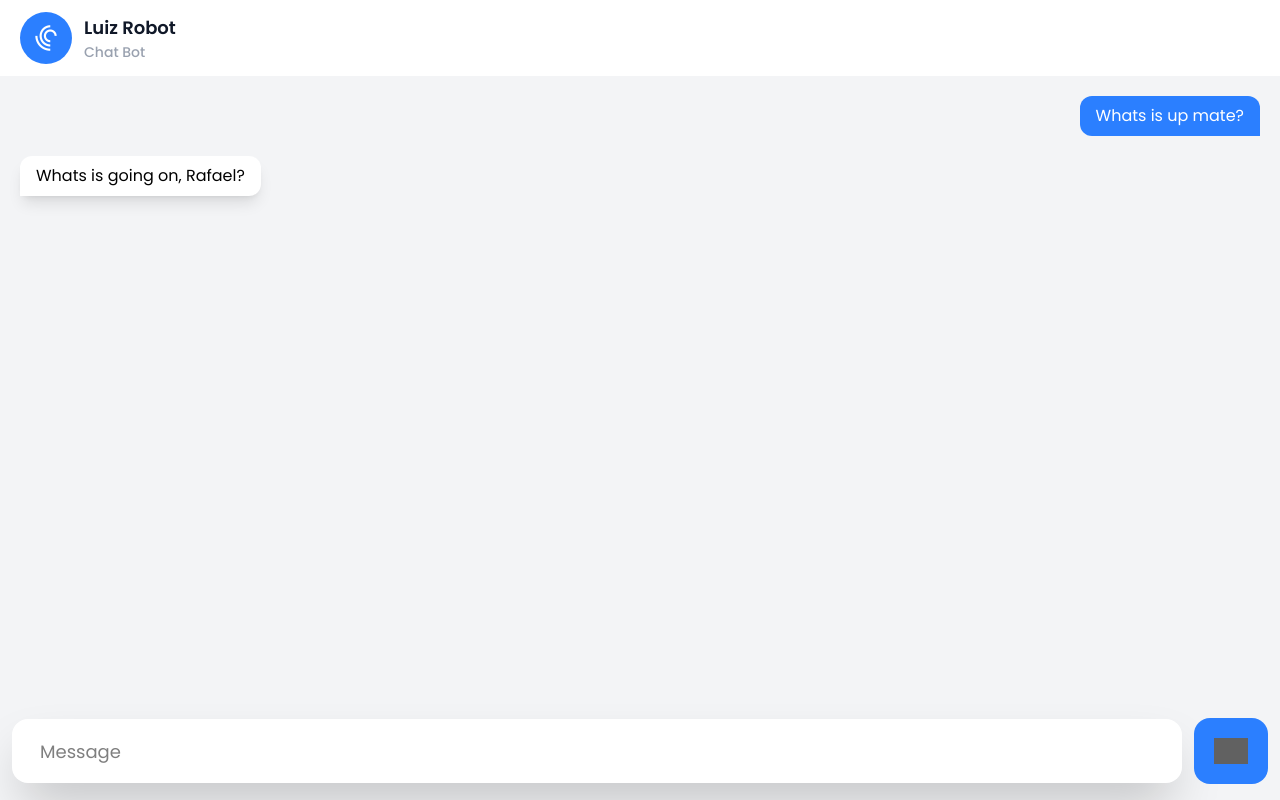
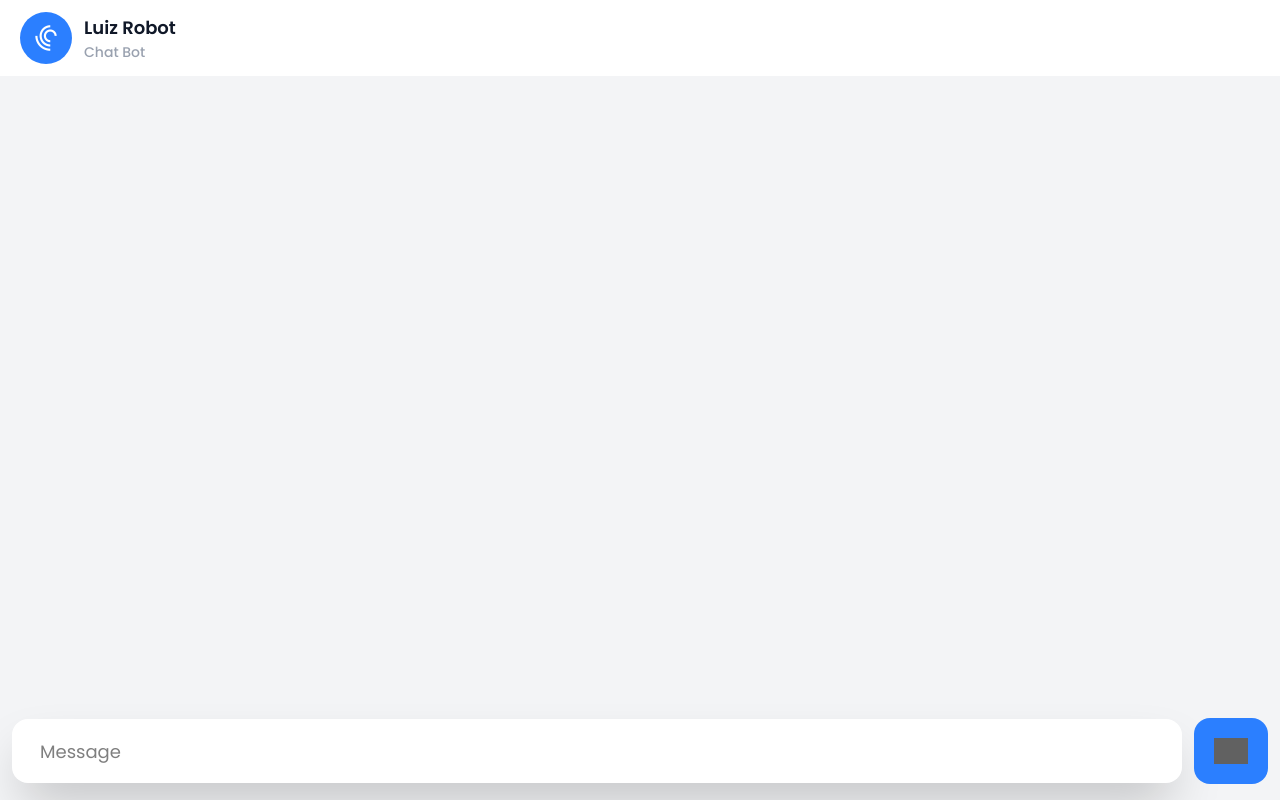
Before and after one commit to devrafael7/ChatBot, a React (Vite) app in the folder frontend/: page /Chat in a window 1280 px wide. Built offline with nearby package versions, Linux system fonts and the light colour scheme; grey boxes are pictures that could not be loaded.

Commit message:
it's already sending message from user

```diff
--- a/frontend/src/components/DefaultInput.tsx
+++ b/frontend/src/components/DefaultInput.tsx
@@ -1,16 +1,23 @@
 import type React from "react";
-
 
 type DefaultInputProps = {
     placeholder: string;
     type: string;
     className?: string;
+    value?: string;
+    onChange?: (e: React.ChangeEvent<HTMLInputElement>) => void;
 }
 
-const DefaultInput: React.FC<DefaultInputProps> = ({placeholder = "", type="", className=""}) => {
+const DefaultInput: React.FC<DefaultInputProps> = ({placeholder = "", type = "", className = "", value = "", onChange}) => {
     return (
-        <input className={`flex items-center outline-none border-none ${className}`} placeholder={placeholder} type={type} />
-    )
-}
+        <input
+            value={value}
+            onChange={onChange}
+            className={`flex items-center outline-none border-none ${className}`}
+            placeholder={placeholder}
+            type={type}
+        />
+    );
+};
 
 export default DefaultInput;
--- a/frontend/src/components/SendMessage.tsx
+++ b/frontend/src/components/SendMessage.tsx
@@ -3,11 +3,12 @@ import type React from "react";
 type SendMessageProps = {
     src: string;
     className: string;
+    onClick: ()=> void;
 }
 
-const SendMessage: React.FC<SendMessageProps> = ({src = "", className = ""}) => {
+const SendMessage: React.FC<SendMessageProps> = ({onClick, src = "", className = ""}) => {
     return (
-        <div className="bg-blue-500 w-max h-max rounded-2xl flex justify-center items-center">
+        <div className="bg-blue-500 w-max h-max rounded-2xl flex justify-center items-center" onClick={onClick}>
             <img className={`${className}`} src={src} alt="" />
         </div>
     )
--- a/frontend/src/pages/Chat.tsx
+++ b/frontend/src/pages/Chat.tsx
@@ -2,15 +2,24 @@ import BotProfile from "../components/BotProfile";
 import SendMessage from "../components/SendMessage";
 import DefaultInput from "../components/DefaultInput";
 import UserBoxMessage from "../components/UserBoxMessage";
-import BotBoxMessage from "../components/BotBoxMessage";
-import { useEffect, useRef } from "react";
+//import BotBoxMessage from "../components/BotBoxMessage";
+import { useEffect, useRef, useState } from "react";
 
 const Chat = () => {
     const bottomRef = useRef<HTMLDivElement | null>(null);
+    const [messageValue, setMessageValue] = useState("");
+    const [messages, setMessages] = useState<string[]>([]);
+
+    const Send = () => {
+        if (messageValue.trim() !== ""){
+            setMessages((prev) => [...prev, messageValue]);
+            setMessageValue("");
+        }
+    };
 
     useEffect(() => {
       bottomRef.current?.scrollIntoView({ behavior: "smooth" });
-    });
+    }, [messages]);
 
     return (
         <div className="flex flex-col w-full min-h-screen items-center bg-gray-100 relative">
@@ -18,20 +27,17 @@ const Chat = () => {
                 <BotProfile/>
             </header>
 
-            <section className="pt-24 pb-20 w-full h-auto flex flex-col px-5 gap-5 overflow-y-auto max-h-screen">
-                <UserBoxMessage>
-                    Whats is up mate?
-                </UserBoxMessage>
-                <BotBoxMessage>
-                    Whats is going on, Rafael?
-                </BotBoxMessage>
+            <section className="pt-24 pb-20 w-full h-auto flex flex-col px-5 gap-2 overflow-y-auto max-h-screen">
+                {messages.map((msg, index) => (
+                    <UserBoxMessage key={index}>{msg}</UserBoxMessage>
+                ))}
                 <div ref={bottomRef}/>
             </section>
 
 
             <div className="fixed bottom-0 left-0 w-full h-auto flex justify-between items-center px-3 gap-3 pb-4">
-                <DefaultInput className="w-full h-16 px-7 text-lg rounded-2xl shadow-2xl bg-white" type="text" placeholder="Message"/>
-                <SendMessage className="w-20 h-auto p-5 invert" src="https://cdn-icons-png.flaticon.com/128/10322/10322482.png"/>
+                <DefaultInput onChange={(e) => setMessageValue(e.target.value)} value={messageValue} className="w-full h-16 px-7 text-lg rounded-2xl shadow-2xl bg-white" type="text" placeholder="Message"/>
+                <SendMessage onClick={Send} className="w-20 h-auto p-5 invert" src="https://cdn-icons-png.flaticon.com/128/10322/10322482.png"/>
             </div>
         </div>
     )
```
